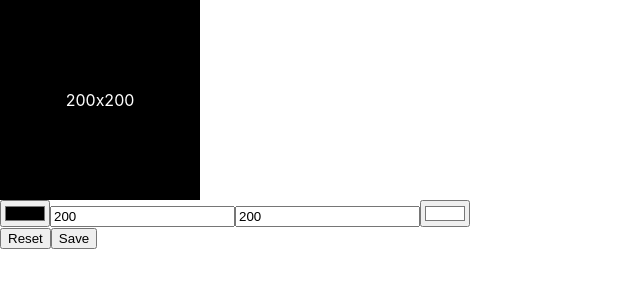
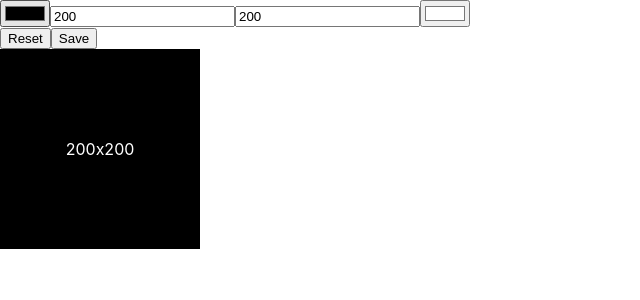
Before and after one commit to kosnu/benten, a Next.js app: page / in a window 1280 px wide. Shown: the top 300 px of the page, without its empty margins (0-640 px from the left). Built offline with nearby package versions, Linux system fonts and the light colour scheme.

Commit message:
:bug: 正しいサイズで画像を保存できるようにした

```diff
--- a/src/ui/home/pages/Home/HomePage.tsx
+++ b/src/ui/home/pages/Home/HomePage.tsx
@@ -1,12 +1,10 @@
 import React from "react"
-import { Config } from "../../parts/Config"
 import { Preview } from "../../parts/Preview"
 
 export function HomePage() {
   return (
     <>
       <Preview />
-      <Config />
     </>
   )
 }
--- a/src/ui/home/parts/Config/Config.tsx
+++ b/src/ui/home/parts/Config/Config.tsx
@@ -1,51 +1,42 @@
-import { zodResolver } from "@hookform/resolvers/zod"
-import html2canvas from "html2canvas"
 import React, { useCallback } from "react"
-import { SubmitHandler, useForm } from "react-hook-form"
-import { ConfigForm, configFormSchema } from "../../validation"
+import { UseFormRegister } from "react-hook-form"
+import { ConfigForm } from "../../validation"
 
-export function Config() {
-  const { register, handleSubmit, reset } = useForm<ConfigForm>({
-    defaultValues: {
-      width: 200,
-      height: 200,
-      fontColor: "#ffffff",
-      backgroundColor: "#000000",
-    },
-    resolver: zodResolver(configFormSchema),
-  })
+interface ConfigProps {
+  register: UseFormRegister<ConfigForm>
+  onResetButtonClick: () => void
+  onSaveButtonClick: () => void
+}
 
+export function Config({
+  register,
+  onResetButtonClick,
+  onSaveButtonClick,
+}: ConfigProps) {
   const handleResetButtonClick = useCallback(() => {
-    reset()
-  }, [reset])
+    onResetButtonClick()
+  }, [onResetButtonClick])
 
-  const onSubmit: SubmitHandler<ConfigForm> = useCallback(async (data) => {
-    const target = document.getElementById("preview-image")
-    if (!target) return
-
-    const canvas = await html2canvas(target)
-
-    const image = canvas.toDataURL("image/png")
-    const link = document.createElement("a")
-
-    link.href = image
-    link.download = `${data.width}x${data.height}.png`
-
-    document.body.appendChild(link)
-    link.click()
-    document.body.removeChild(link)
-  }, [])
+  const handleSaveButtonClick = useCallback(() => {
+    onSaveButtonClick()
+  }, [onSaveButtonClick])
 
   return (
     <>
       <div>
         <input {...register("backgroundColor")} type={"color"} />
-        <input {...register("width")} type={"number"} />
-        <input {...register("height")} type={"number"} />
+        <input
+          {...register("width", { valueAsNumber: true })}
+          type={"number"}
+        />
+        <input
+          {...register("height", { valueAsNumber: true })}
+          type={"number"}
+        />
         <input {...register("fontColor")} type={"color"} />
         <div>
           <button onClick={handleResetButtonClick}>Reset</button>
-          <button onClick={handleSubmit(onSubmit)}>Save</button>
+          <button onClick={handleSaveButtonClick}>Save</button>
         </div>
       </div>
     </>
--- a/src/ui/home/parts/Preview/Preview.tsx
+++ b/src/ui/home/parts/Preview/Preview.tsx
@@ -1,17 +1,27 @@
-import React from "react"
+import React, { useCallback } from "react"
+import { Config } from "../Config"
 import { RectangleImage } from "../RectangleImage"
 import { usePreview } from "./usePreview"
 
 export function Preview() {
-  const { preview } = usePreview()
+  const { register, watch, resetForm, submit } = usePreview()
+
+  const handleResetButtonClick = useCallback(() => {
+    resetForm()
+  }, [resetForm])
 
   return (
     <>
+      <Config
+        register={register}
+        onResetButtonClick={handleResetButtonClick}
+        onSaveButtonClick={submit}
+      />
       <RectangleImage
-        backgroundColor={preview.backgroundColor}
-        width={preview.width}
-        height={preview.height}
-        fontColor={preview.fontColor}
+        backgroundColor={watch("backgroundColor")}
+        width={watch("width")}
+        height={watch("height")}
+        fontColor={watch("fontColor")}
       />
     </>
   )
--- a/src/ui/home/parts/Preview/usePreview.ts
+++ b/src/ui/home/parts/Preview/usePreview.ts
@@ -1,10 +1,47 @@
-import { useAtom } from "jotai"
-import { previewAtom } from "../../state/previewAtom"
+import { zodResolver } from "@hookform/resolvers/zod"
+import html2canvas from "html2canvas"
+import { useCallback } from "react"
+import { SubmitHandler, useForm } from "react-hook-form"
+import { ConfigForm, configFormSchema } from "../../validation"
 
 export function usePreview() {
-  const [preview] = useAtom(previewAtom)
+  const { register, handleSubmit, reset, watch } = useForm<ConfigForm>({
+    defaultValues: {
+      width: 200,
+      height: 200,
+      fontColor: "#ffffff",
+      backgroundColor: "#000000",
+    },
+    resolver: zodResolver(configFormSchema),
+  })
+
+  console.log(watch())
+
+  const onSubmit: SubmitHandler<ConfigForm> = useCallback(async (data) => {
+    const target = document.getElementById("preview-image")
+    if (!target) return
+
+    const canvas = await html2canvas(target, {
+      width: data.width,
+      height: data.height,
+      scale: 1,
+    })
+
+    const image = canvas.toDataURL("image/png")
+    const link = document.createElement("a")
+
+    link.href = image
+    link.download = `${data.width}x${data.height}.png`
+
+    document.body.appendChild(link)
+    link.click()
+    document.body.removeChild(link)
+  }, [])
 
   return {
-    preview: preview,
+    register: register,
+    watch: watch,
+    resetForm: reset,
+    submit: handleSubmit(onSubmit),
   }
 }
--- a/src/ui/home/parts/RectangleImage/RectangleImage.tsx
+++ b/src/ui/home/parts/RectangleImage/RectangleImage.tsx
@@ -19,14 +19,21 @@ export function RectangleImage({
         id={"preview-image"}
         style={{
           backgroundColor: backgroundColor,
-          width: width,
-          height: height,
-          display: "flex",
-          justifyContent: "center",
-          alignItems: "center",
+          width: `${width}px`,
+          height: `${height}px`,
         }}
       >
-        <p style={{ color: fontColor }}>{`${width}x${height}`}</p>
+        <div
+          style={{
+            width: "100%",
+            height: "100%",
+            display: "flex",
+            justifyContent: "center",
+            alignItems: "center",
+          }}
+        >
+          <p style={{ color: fontColor }}>{`${width}x${height}`}</p>
+        </div>
       </div>
     </>
   )
```
